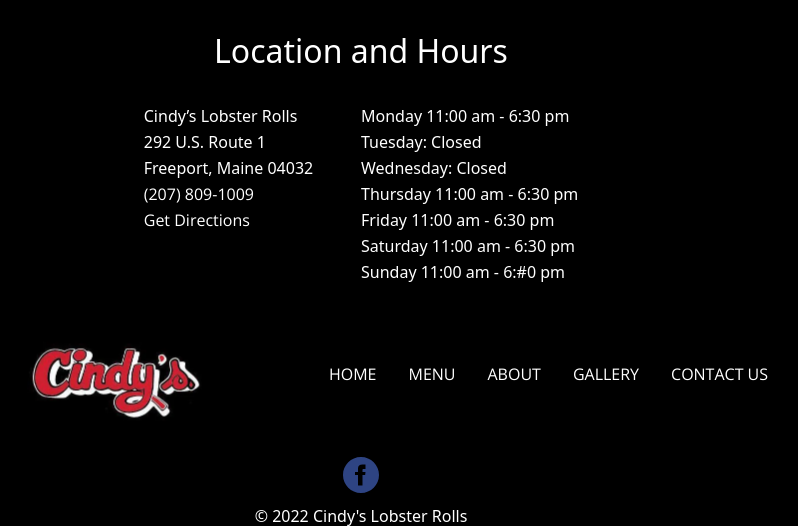
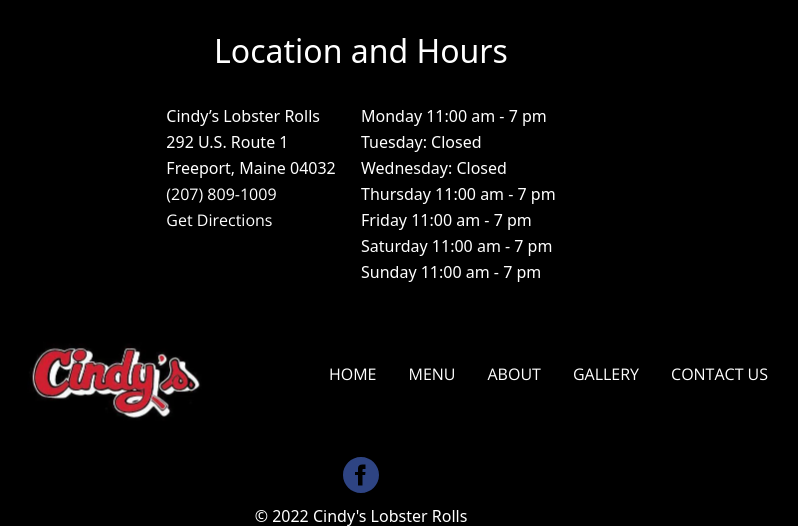
Before and after one commit to tallen1985/cindysLobsterRolls, a PHP site: page /index.php in a window 1280 px wide. Shown: the part 2378-2904 px from the top of the page, without its empty margins (279-1077 px from the left). Run offline with PHP 8.4, Linux system fonts and the light colour scheme.

Commit message:
update hours

```diff
--- a/contact.php
+++ b/contact.php
@@ -24,13 +24,13 @@
             </div>
             <div class="column">
                 <p>
-                    Monday 11:00 am - 6:30 pm<br>
+                    Monday 11:00 am - 7 pm<br>
                     Tuesday: Closed<br>
                     Wednesday: Closed<br>
-                    Thursday 11:00 am - 6:30 pm<br>
-                    Friday 11:00 am - 6:30 pm<br>
-                    Saturday 11:00 am - 6:30 pm<br>
-                    Sunday 11:00 am - 6:#0 pm<br>
+                    Thursday 11:00 am - 7 pm<br>
+                    Friday 11:00 am - 7 pm<br>
+                    Saturday 11:00 am - 7 pm<br>
+                    Sunday 11:00 am - 7 pm<br>
                 </p>
             </div>
         </div>
```
